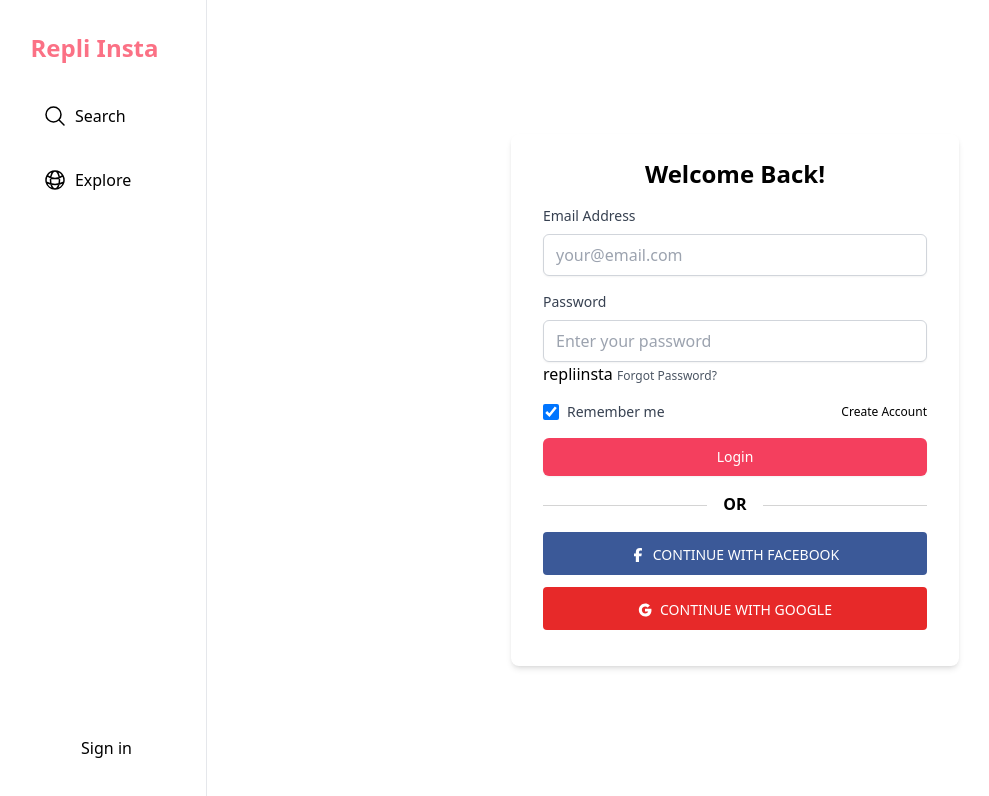
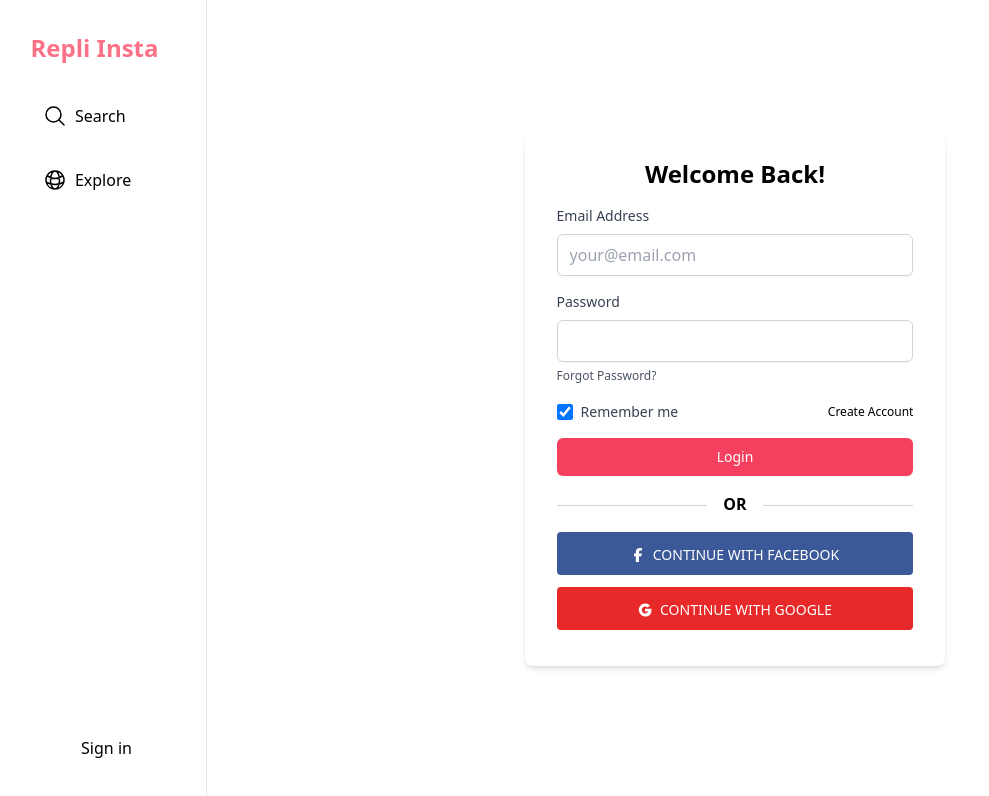
Before and after one commit to CSY-Betty/Repli_Insta, a Vue app in the folder repli_frontend/: page /signin in a window 1280 px wide. Shown: the top 796 px of the page, without its empty margins (17-1006 px from the left). Built offline with nearby package versions, Linux system fonts and the light colour scheme.

Commit message:
feat: set input value

```diff
--- a/repli_frontend/src/views/SigninView.vue
+++ b/repli_frontend/src/views/SigninView.vue
@@ -104,9 +104,9 @@
 								id="password"
 								v-model="form.password"
 								class="shadow-sm rounded-md w-full px-3 py-2 border border-gray-300 focus:outline-none focus:ring-rose-300 focus:border-rose-300"
-								placeholder="Enter your password"
+								value="repliinsta"
 								required
-							/>repliinsta
+							/>
 							<a
 								href="#"
 								class="text-xs text-gray-600 hover:text-rose-500 focus:outline-none focus:ring-2 focus:ring-offset-2 focus:ring-rose-500"
```
